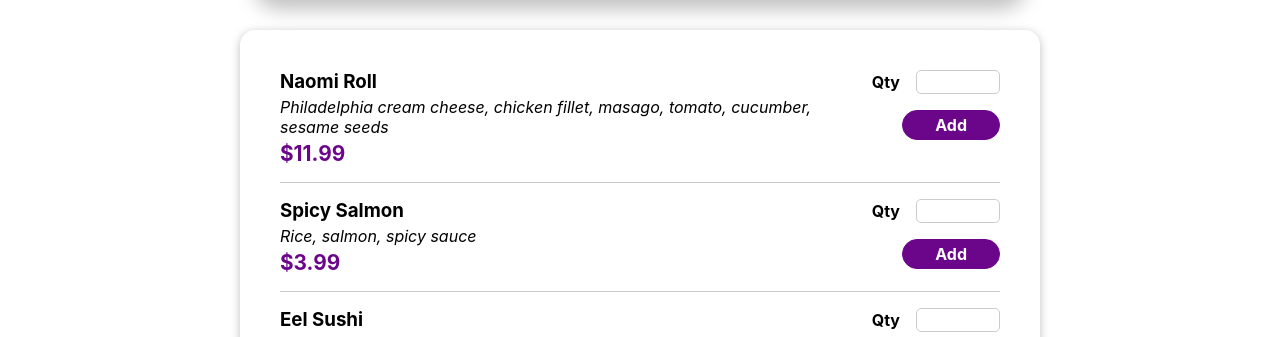
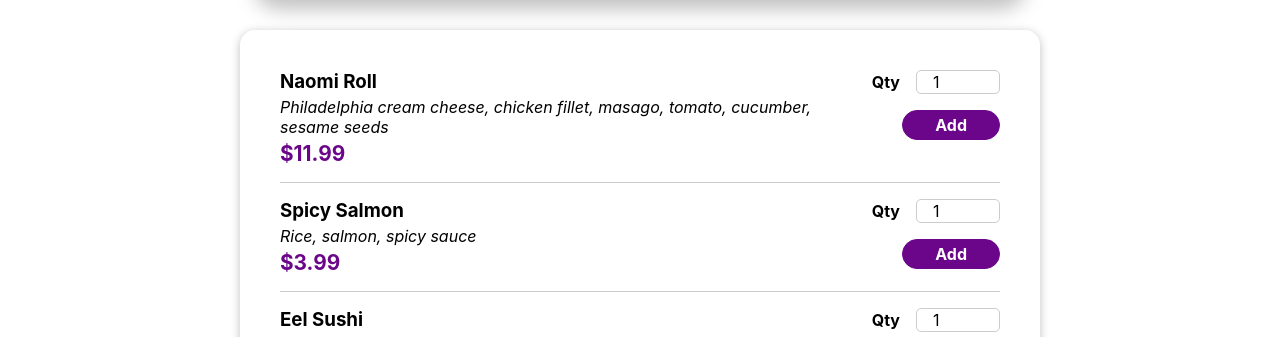
Before and after one commit to IzoFox/food-order-app-by-react-course, a React (Create React App) app: page / in a window 1280 px wide. Shown: the part 452-789 px from the top of the page. Built offline with nearby package versions, Linux system fonts and the light colour scheme.

Commit message:
Lesson 120: Small bug fixed
- Fixed a bug with label selection and focus on the first input. Added ID to the Input component from our list of meals.
- Fixed another bug with default value of the input. There were missppelling of the "defaultValue" property.

```diff
--- a/src/components/Meals/MealItem/MealItem.js
+++ b/src/components/Meals/MealItem/MealItem.js
@@ -13,7 +13,7 @@ const MealItem = (props) => {
             <div className={styles.price}>{formattedPrice}</div>
         </div>
         <div>
-            <MealItemForm />
+            <MealItemForm id={props.id} />
         </div>
     </li>)
 }
--- a/src/components/Meals/MealItem/MealItemForm.js
+++ b/src/components/Meals/MealItem/MealItemForm.js
@@ -5,11 +5,11 @@ const MealItemForm = (props) => {
     return(
         <form className={styles.form}>
             <Input label='Qty' input={{
-                id: 'amount',
+                id: props.id,
                 type: 'number',
                 min: '1',
                 step: '1',
-                defaulValue: '1'
+                defaultValue: '1'
             }} />
             <button>Add</button>
         </form>
--- a/src/components/Meals/MealList.js
+++ b/src/components/Meals/MealList.js
@@ -34,6 +34,7 @@ const DUMMY_MEALS = [
 const MealList = () => {
     const meallist = DUMMY_MEALS.map(meal => <MealItem
       key={meal.id}
+      id={meal.id}
       name={meal.name}
       description={meal.description}
       price={meal.price} />);
```
